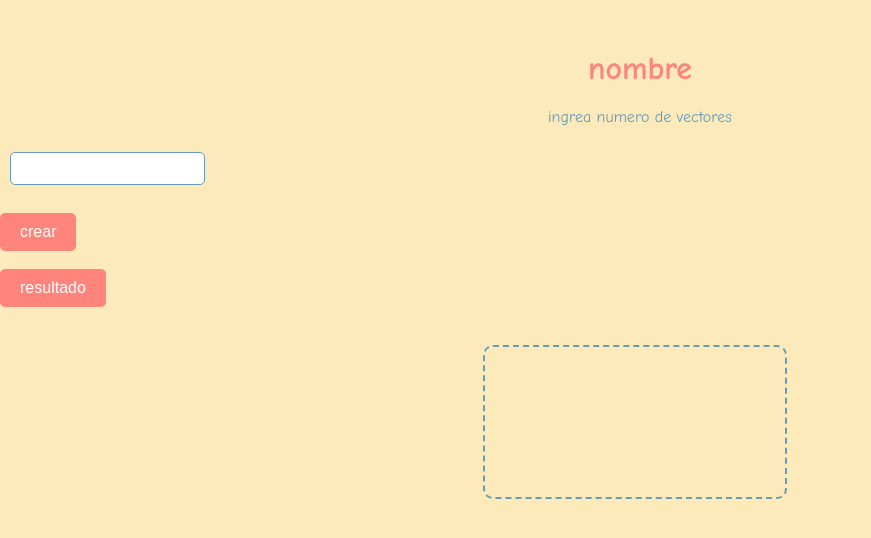
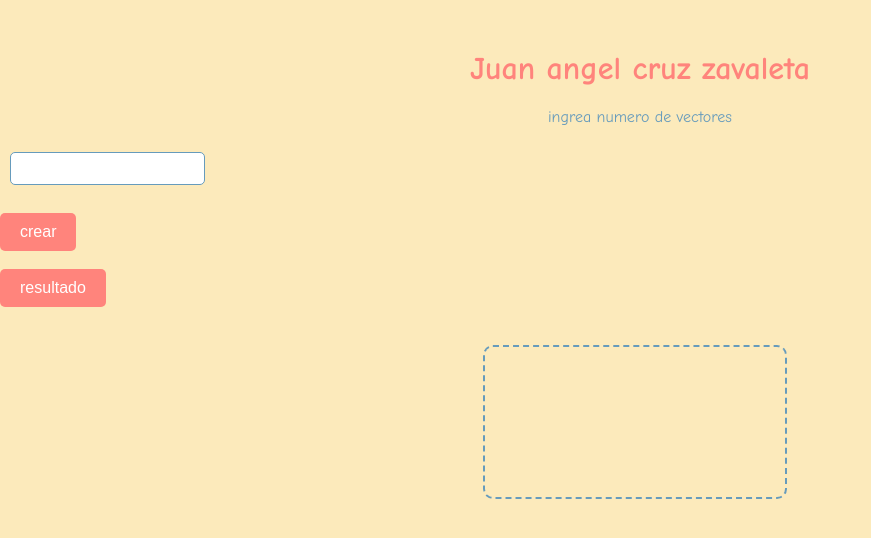
Before and after one commit to lllll-11/juan, a plain HTML site: page index.html in a window 1280 px wide. Shown: the whole page, without its empty margins (0-871 px from the left). Drawn offline with Linux system fonts and the light colour scheme.

Commit message:
juan
cambio de nombre

```diff
--- a/index.html
+++ b/index.html
@@ -7,7 +7,7 @@
     <link rel="stylesheet" href="styles.css">
 </head>
 <body>
-    <h1>nombre</h1>
+    <h1>Juan angel cruz zavaleta</h1>
     <p>ingrea numero de vectores</p>
     <input type="number" id="numVectors"><br><br>
     <button onclick="generateInputs()">crear</button><br><br>
```
